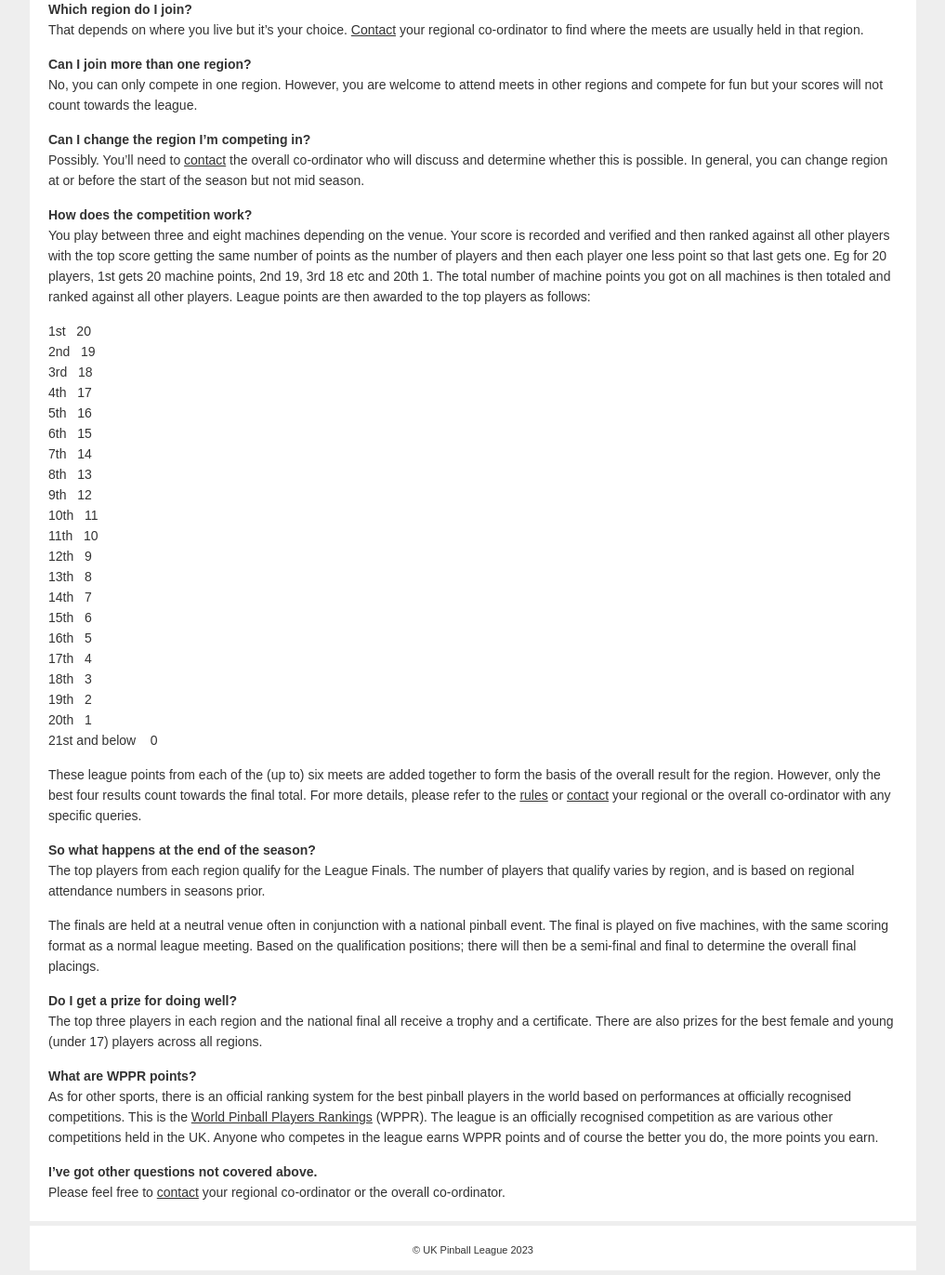
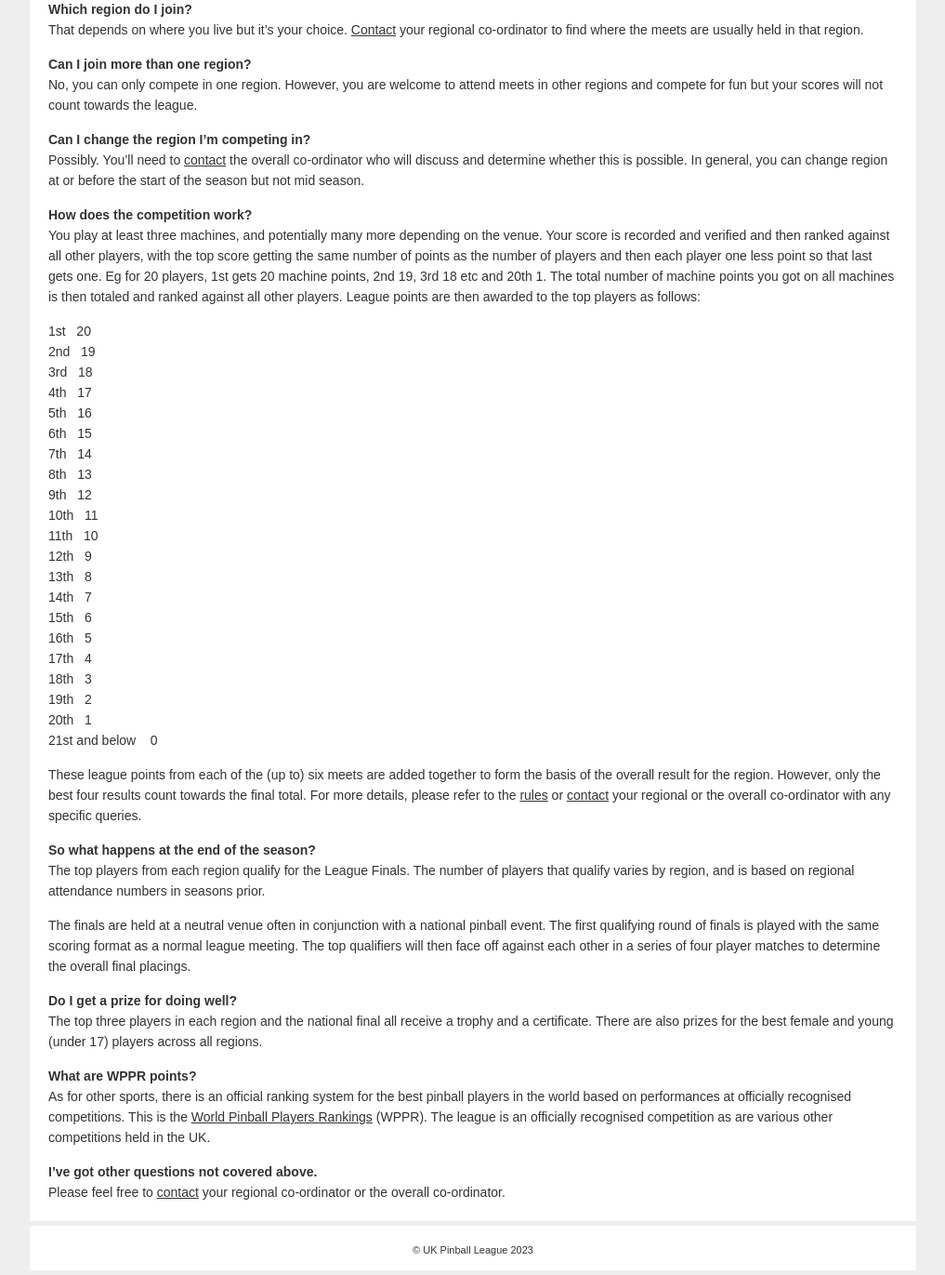
Before and after one commit to PaulGarnerUk/UKPinballLeague, a PHP site: page /faq.php in a window 1280 px wide. Shown: the part 1126-2497 px from the top of the page at 93% size, without its empty margins (131-1148 px from the left). Run offline with PHP 8.4, Linux system fonts and the light colour scheme; some libraries are stand-ins or nearby versions.

Commit message:
Small updates/fixes.

```diff
--- a/faq.php
+++ b/faq.php
@@ -80,7 +80,7 @@
 
 
 <p class="bold">How does the competition work?</p>
-<p>You play between three and eight machines depending on the venue.  Your score is recorded and verified and then ranked against all other players with the top score getting the same number of points as the number of players and then each player one less point so that last gets one. Eg for 20 players, 1st gets 20 machine points, 2nd 19, 3rd 18 etc and 20th 1.  The total number of machine points you got on all machines is then totaled and ranked against all other players.  League points are then awarded to the top players as follows:</p>
+<p>You play at least three machines, and potentially many more depending on the venue.  Your score is recorded and verified and then ranked against all other players, with the top score getting the same number of points as the number of players and then each player one less point so that last gets one. Eg for 20 players, 1st gets 20 machine points, 2nd 19, 3rd 18 etc and 20th 1.  The total number of machine points you got on all machines is then totaled and ranked against all other players.  League points are then awarded to the top players as follows:</p>
 
 
 <p>
@@ -115,7 +115,7 @@
 <p>The top players from each region qualify for the League Finals.  The number of players that qualify varies by region, and is based on regional attendance numbers in seasons prior.
 </p>
 
-<p>The finals are held at a neutral venue often in conjunction with a national pinball event. The final is played on five machines, with the same scoring format as a normal league meeting. Based on the qualification positions; there will then be a semi-final and final to determine the overall final placings.</p>
+<p>The finals are held at a neutral venue often in conjunction with a national pinball event. The first qualifying round of finals is played with the same scoring format as a normal league meeting. The top qualifiers will then face off against each other in a series of four player matches to determine the overall final placings.</p>
 
 
 <p class="bold">Do I get a prize for doing well?</p>
@@ -123,7 +123,7 @@
 
 
 <p class="bold">What are WPPR points?</p>
-<p>As for other sports, there is an official ranking system for the best pinball players in the world based on performances at officially recognised competitions.  This is the <a href="http://www.pinballrankings.com/country.php" class="link" target="_blank">World Pinball Players Rankings</a> (WPPR).  The league is an officially recognised competition as are various other competitions held in the UK.  Anyone who competes in the league earns WPPR points and of course the better you do, the more points you earn.</p>
+<p>As for other sports, there is an official ranking system for the best pinball players in the world based on performances at officially recognised competitions.  This is the <a href="https://www.ifpapinball.com/rankings/country.php" class="link" target="_blank">World Pinball Players Rankings</a> (WPPR).  The league is an officially recognised competition as are various other competitions held in the UK.</p>
 
 <p class="bold">I’ve got other questions not covered above.</p>
 <p>Please feel free to <a href="contacts.php" class="link">contact</a> your regional co-ordinator or the overall co-ordinator.</p>
--- a/leaguemeet.php
+++ b/leaguemeet.php
@@ -2,7 +2,7 @@
 	$season = htmlspecialchars($_GET["season"]);
 	$region = htmlspecialchars($_GET["region"]);
 	$meet = htmlspecialchars($_GET["meet"]);
-	$excludeGuests = htmlspecialchars($_GET['exclude_guests'] ?? false); // include guest players (if any) by default.
+	$excludeGuests = htmlspecialchars($_GET['exclude_guests'] ?? 'true'); // exclude guest players (if any) by default. Necessary just for SW league in S16 onwards which has no scores.
 ?>
 
 <!DOCTYPE html PUBLIC "-//W3C//DTD XHTML 1.0 Transitional//EN" "http://www.w3.org/TR/xhtml1/DTD/xhtml1-transitional.dtd">
```
Also changed, not shown: schedule.php (+2 -24 lines).
